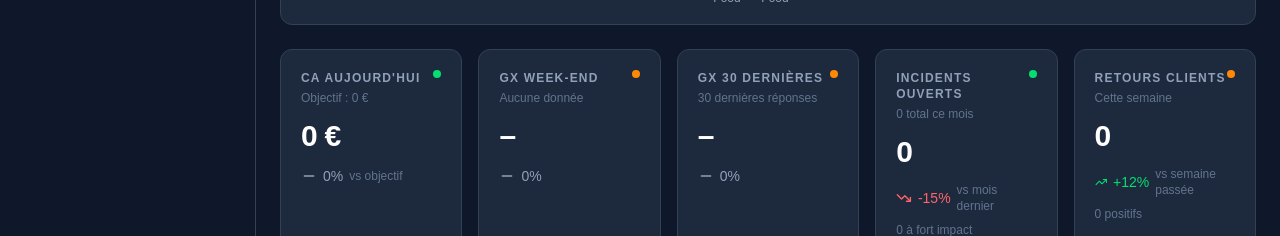
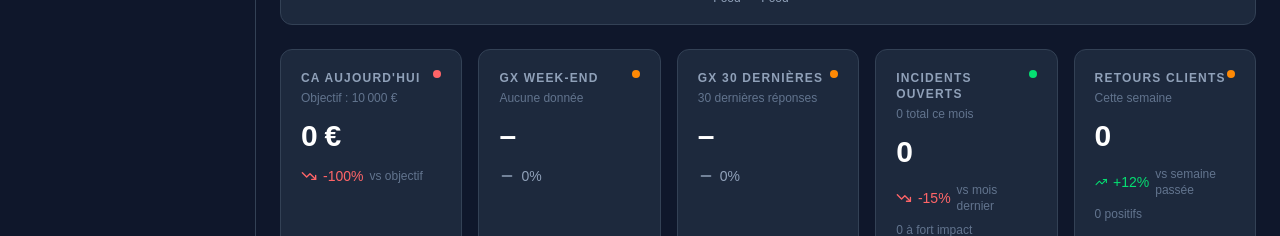
Before and after one commit to Simonghr/FranconLean, a Next.js app: page /dashboard in a window 1280 px wide. Shown: the part 434-670 px from the top of the page. Built offline with nearby package versions, Linux system fonts and the light colour scheme; no server answers; the database is empty.

Commit message:
Fix CA card to show today's date explicitly, not just last entry in array

```diff
--- a/app/dashboard/page.tsx
+++ b/app/dashboard/page.tsx
@@ -79,9 +79,10 @@ export default function DashboardPage() {
     load()
   }, [])
 
-  const todaySale = sales[sales.length - 1]
+  const todayStr = new Date().toLocaleDateString("en-CA", { timeZone: "Europe/Paris" })
+  const todaySale = sales.find(s => s.date === todayStr)
   const caToday = Math.round(todaySale?.amount ?? 0)
-  const caTarget = Math.round(todaySale?.target ?? 0)
+  const caTarget = Math.round(todaySale?.target ?? 10000)
   const caTrend = caTarget > 0 ? Math.round(((caToday - caTarget) / caTarget) * 100) : 0
 
 // Roller's GX Score formula: round each percentage separately before subtracting.
```
